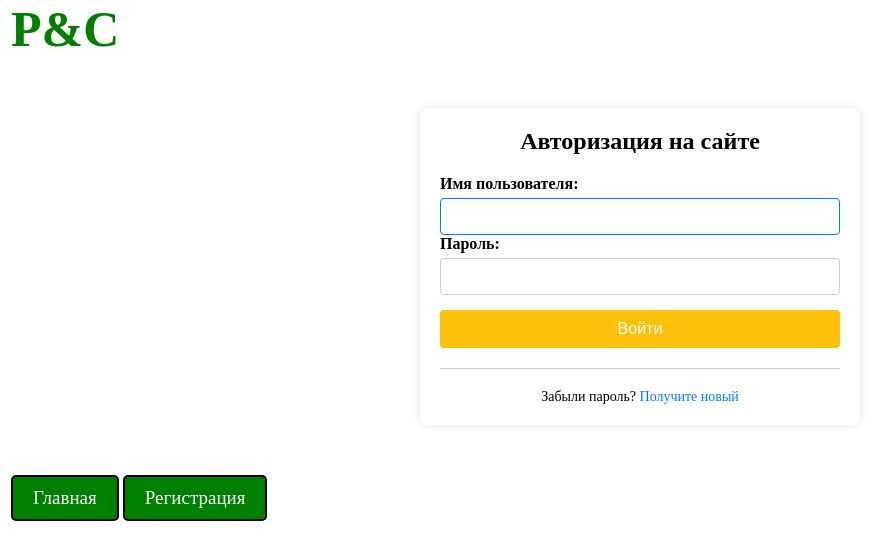
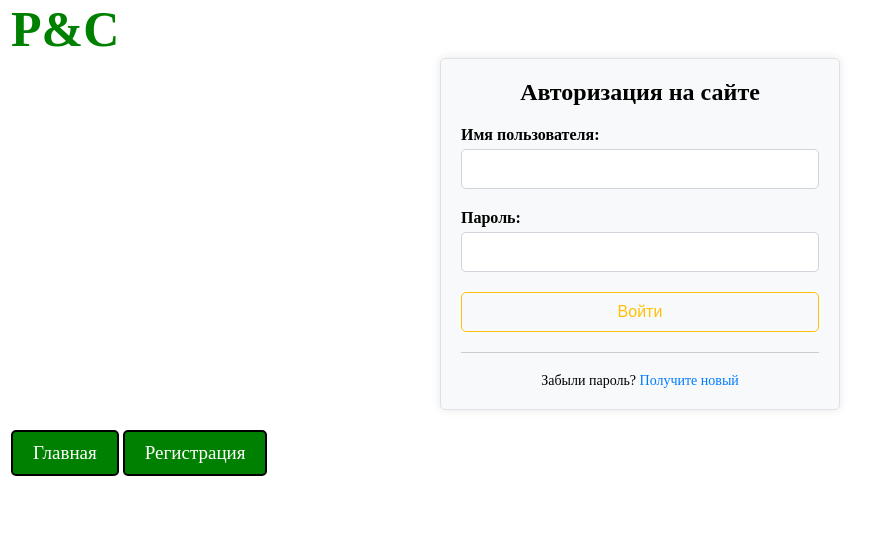
Before and after one commit to evgeniVenkov/WebSite, a Django app: page /users/ in a window 1280 px wide. Shown: the top 560 px of the page, without its empty margins (0-892 px from the left). Run offline with Django 5.2, Linux system fonts and the light colour scheme.

Commit message:
blablabla

```diff
--- a/website/templates/layout.html
+++ b/website/templates/layout.html
@@ -8,6 +8,7 @@
 			content="width=device-width, user-scalable=no, initial-scale=1.0, maximum-scale=1.0, minimum-scale=1.0"
 		/>
 		<meta http-equiv="X-UA-Compatible" content="ie=edge" />
+
 		<title>{{ title }}</title>
 		<link rel="stylesheet" href="{% static 'css/style.css' %}" />
 	</head>
--- a/website/templates/users/user.html
+++ b/website/templates/users/user.html
@@ -1,9 +1,71 @@
 {% extends 'layout.html' %} {% block main %}
+<style>
+	*,
+	*::before,
+	*::after {
+		box-sizing: border-box;
+	}
+	.form-section {
+		max-width: 400px;
+		margin: 0 auto;
+		padding: 20px;
+		background-color: #f8f9fa;
+		border: 1px solid #dee2e6;
+		border-radius: 5px;
+		box-shadow: 0px 0px 10px rgba(0, 0, 0, 0.1);
+	}
+
+	.form-group {
+		margin-bottom: 20px;
+	}
+
+	.form-group label {
+		display: block;
+		margin-bottom: 5px;
+		font-weight: bold;
+	}
+
+	.form-group input[type='text'],
+	.form-group input[type='password'] {
+		width: 100%;
+		padding: 10px;
+		font-size: 16px;
+		border: 1px solid #ced4da;
+		border-radius: 5px;
+	}
+
+	.btn-outline-warning {
+		color: #ffc107;
+		background-color: transparent;
+		border: 1px solid #ffc107;
+		padding: 10px 20px;
+		font-size: 16px;
+		border-radius: 5px;
+		cursor: pointer;
+	}
+
+	.btn-outline-warning:hover {
+		background-color: #ffc107;
+		color: white;
+	}
+
+	p {
+		margin-top: 20px;
+	}
+</style>
+
 <div class="form-section">
 	<h2>Авторизация на сайте</h2>
 	<form method="POST">
 		{% csrf_token %}
-		<div class="form-group">{{ form }}</div>
+		<div class="form-group">
+			<label for="{{ form.username.id_for_label }}">Имя пользователя:</label>
+			{{ form.username }}
+		</div>
+		<div class="form-group">
+			<label for="{{ form.password.id_for_label }}">Пароль:</label>
+			{{ form.password }}
+		</div>
 		<button type="submit" class="btn btn-outline-warning">Войти</button>
 	</form>
 	<hr />
```
Also changed, not shown: website/templates/users/profile.html (+23 -20 lines), website/templates/users/registraion.html (+57 -2 lines), website/db.sqlite3, website/pictures/user_images/_2cc2b99a-163f-4e4e-8a57-142ccc69c370.jpeg (added).
